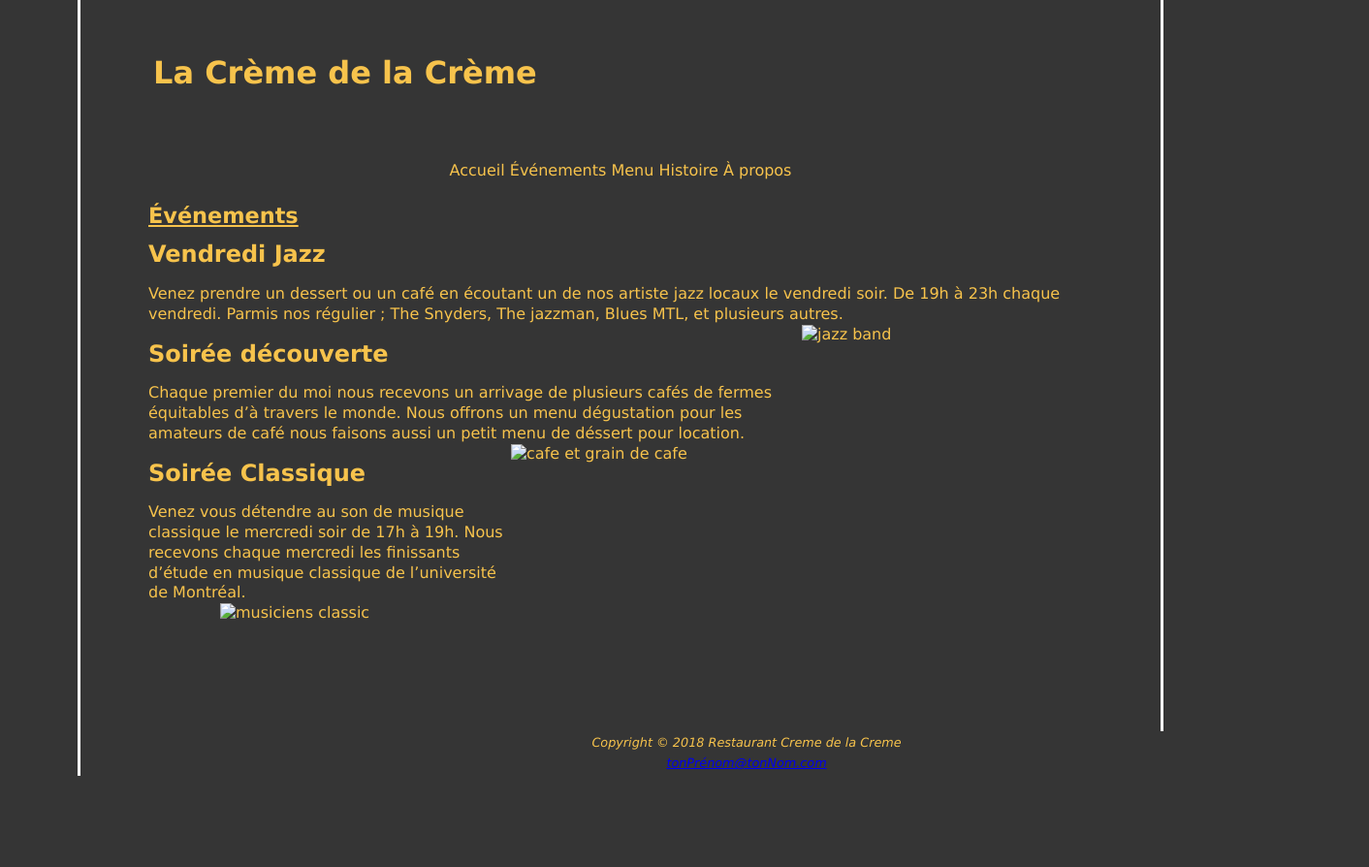
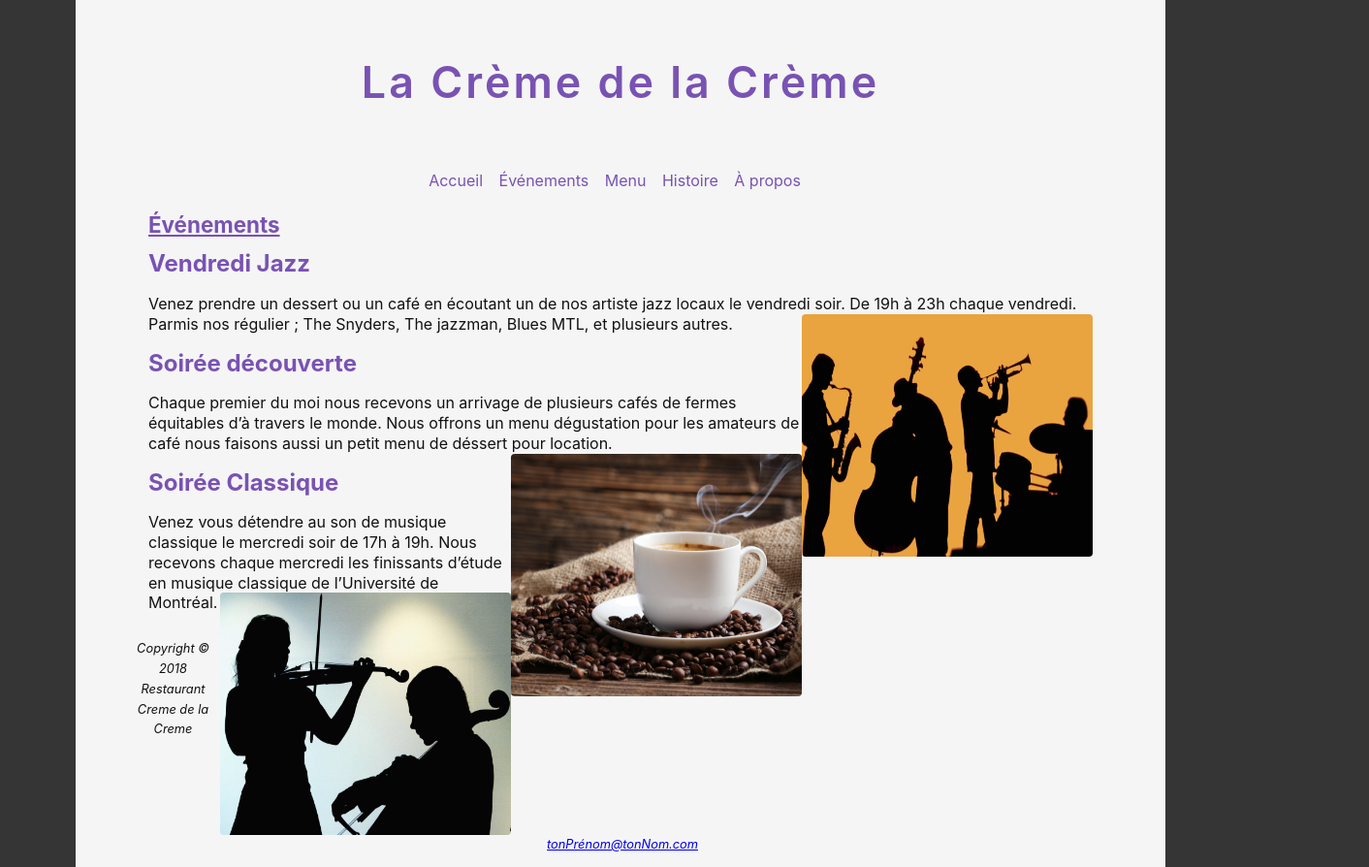
Before and after one commit to sebyoa10/projetdesign1, a plain HTML site: page evenement.html in a window 1280 px wide. Shown: the whole page at 97% size, 1412 px wide, since content can reach past the window. Before the commit the page ends 872 px from the top, so only its background shows below. Drawn offline with Linux system fonts and the light colour scheme; files that its build step writes are made by us from their sources.

Commit message:
Changements

```diff
--- a/evenement.html
+++ b/evenement.html
@@ -1,6 +1,6 @@
 <!doctype html>
-<html>
 <html lang="fr">
+
 <head>
   <meta charset="utf-8">
   <title>Crème de la Crème</title>
@@ -11,7 +11,7 @@
   <header>
     La Crème de la Crème
   </header>
-  <nav id="Nav">
+  <nav id="nav">
     <a href="./index.html">Accueil</a>
     <a href="./evenement.html">Événements</a>
     <a href="./menu.html">Menu</a>
@@ -19,33 +19,33 @@
     <a href="./propos.html">À propos</a>
   </nav>
   <main>
-  <div class="main-content">
+    <div class="main-content">
+      <h1>
+        <u>Événements</u>
+      </h1>
+      <h2>Vendredi Jazz</h2>
+      <p>Venez prendre un dessert ou un café en écoutant un de nos artiste jazz locaux le vendredi soir. De 19h à 23h chaque
+        vendredi. Parmis nos régulier ; The Snyders, The jazzman, Blues MTL, et plusieurs autres.
+        <img src="./images/jazz.jpg" alt="jazz band" height="250" width="300" align="right"> </p>
 
-    <h1> <u>Événements</u> </h1>
-  <h2>Vendredi Jazz</h2>
-  <p>Venez prendre un dessert ou un café en écoutant un de nos artiste jazz locaux le vendredi soir. De 19h à 23h chaque vendredi.
-  Parmis nos régulier ; The Snyders, The jazzman, Blues MTL, et plusieurs autres.
-   <img src="./images/jazz.jpg" alt="jazz band"  height="250" width="300" align="right"> </p>
-
-  <h2>Soirée découverte</h2>
-  <p>Chaque premier du moi nous recevons un arrivage de plusieurs cafés de fermes équitables d’à travers le monde. Nous offrons un menu dégustation pour les amateurs de café nous faisons aussi un petit menu de déssert pour location.
-   <img src="./images/coffee2.jpg" alt="cafe et grain de cafe"  height="250" width="300" align="right"></p>
-  <h2>Soirée Classique</h2>
-  <p>Venez vous détendre au son de musique classique le mercredi soir de 17h à 19h. Nous recevons chaque mercredi les finissants d’étude en musique classique de l’université de Montréal.
-  <img src="./images/classic.jpg" alt="musiciens classic"  height="250" width="300" align="right"></p>
-
-
+      <h2>Soirée découverte</h2>
+      <p>Chaque premier du moi nous recevons un arrivage de plusieurs cafés de fermes équitables d’à travers le monde. Nous
+        offrons un menu dégustation pour les amateurs de café nous faisons aussi un petit menu de déssert pour location.
+        <img src="./images/coffee2.jpg" alt="cafe et grain de cafe" height="250" width="300" align="right">
+      </p>
+      <h2>Soirée Classique</h2>
+      <p>Venez vous détendre au son de musique classique le mercredi soir de 17h à 19h. Nous recevons chaque mercredi les finissants
+        d’étude en musique classique de l’Université de Montréal.
+        <img src="./images/classic.jpg" alt="musiciens classic" height="250" width="300" align="right">
+      </p>
     </div>
-  <div id="left"></div>
-  <div id="right"></div>
   </main>
-  <p><footer>
+  <footer>
     <div>Copyright &copy; 2018 Restaurant Creme de la Creme</div>
     <div>
       <a href="mailto:tonPrénom@tonNom.com">tonPrénom@tonNom.com</a>
     </div>
   </footer>
-</p>
 </body>
 
 </html>
--- a/resto.css
+++ /dev/null
@@ -1,85 +0,0 @@
-html {
-  background-color: #353535;
-}
-body {
-  background: #353535;
-  color: #F7C34C;
-  font-family: Verdana, Arial, sans-serif;
-  line-height: 1.3em;
-  margin: auto;
-  width: 80%;
-
-}
-
-
-header {
-  background-color:  #353535;
-  font-size: 2.0em;
-  font-weight: 600;
-  padding: 65px 30px;
-  text-align: left;
-
-}
-
-
-#Nav {
-  margin: 15px 0;
-  text-align: center;
-}
-
-#Nav a{
-     color: #F7C34C;
-     text-decoration:none;
-}
-
-#Nav a:hover {
-    color: blue;
-    text-decoration: underline;
-}
-
-
-
-#Nav {
-  margin: 15px 0;
-  text-align: center;
-}
-
-
-
-footer {
-  position : absolute ;
-  bottom: 0;
-  width: 100%;
-  background-color:  #353535;
-  font-size: 0.8em;
-  font-style: italic;
-  padding: 2px;
-  text-align: center;
-
-}
-
-main {
-  margin: 25px 0;
-  padding: 0 25px;
-
-}
-
-h1 {
-  font-size: 1.4em;
-}
- #left, #right {
-  background:   #FFFFFF ;
-  position: fixed;
-  }
-  #left, #right {
-    top: 0; bottom: 0;
-    width: 3px;
-    }
-    #left { left: 80px; }
-    #right { right: 80px; }
-
-
-
-h1 {
-  font-size: 1.4em;
-}
--- /dev/null
+++ b/style/resto.css
@@ -0,0 +1,74 @@
+html {
+  background-color: #353535;
+}
+
+body {
+  background: #f5f5f5;
+  border-top-width: 0;
+  border-bottom-width: 0;
+  color: #111;
+  font-family: -apple-system, BlinkMacSystemFont, 'Segoe UI', Roboto, Oxygen, Ubuntu, Cantarell, 'Open Sans', 'Helvetica Neue', sans-serif;
+  line-height: 1.3em;
+  margin: auto;
+  width: 80%;
+  padding: 10px 50px;
+}
+
+header {
+  color: #7952b3;
+  font-size: 2.8em;
+  font-weight: 600;
+  padding: 65px 30px;
+  text-align: center;
+  letter-spacing: 3px;
+}
+
+img {
+  border-radius: 4px;
+}
+
+h1, h2 {
+  color: #7952b3;
+}
+
+#nav {
+  margin: 15px 0;
+  text-align: center;
+}
+
+#nav a {
+  color: #7952b3;
+  text-decoration: none;
+  margin-right: 12px;
+}
+
+#nav a:hover {
+  text-decoration: underline;
+}
+
+#nav {
+  margin: 15px 0;
+  text-align: center;
+}
+
+footer {
+  bottom: 0;
+  width: 100%;
+  font-size: 0.8em;
+  font-style: italic;
+  padding: 2px;
+  text-align: center;
+}
+
+main {
+  margin: 25px 0;
+  padding: 0 25px;
+}
+
+h1 {
+  font-size: 1.4em;
+}
+
+h1 {
+  font-size: 1.4em;
+}
```
Also changed, not shown: histoire.html (+14 -15 lines), index.html (+13 -13 lines), menu.html (+20 -21 lines), propos.html (+20 -14 lines), images/barista.jpg (renamed from barista.jpg), images/classic.jpg (renamed from classic.jpg), images/coffee2.jpg (renamed from coffee2.jpg), images/coffehouse.jpg (renamed from coffehouse.jpg), images/espresso 2.jpg (renamed from espresso 2.jpg), images/espressoclose.jpg (renamed from espressoclose.jpg), images/goldspoon.jpg (renamed from goldspoon.jpg), images/jazz.jpg (renamed from jazz.jpg), images/topview.jpg (renamed from topview.jpg), images/wood.jpg (renamed from wood.jpg), 1 other file.
